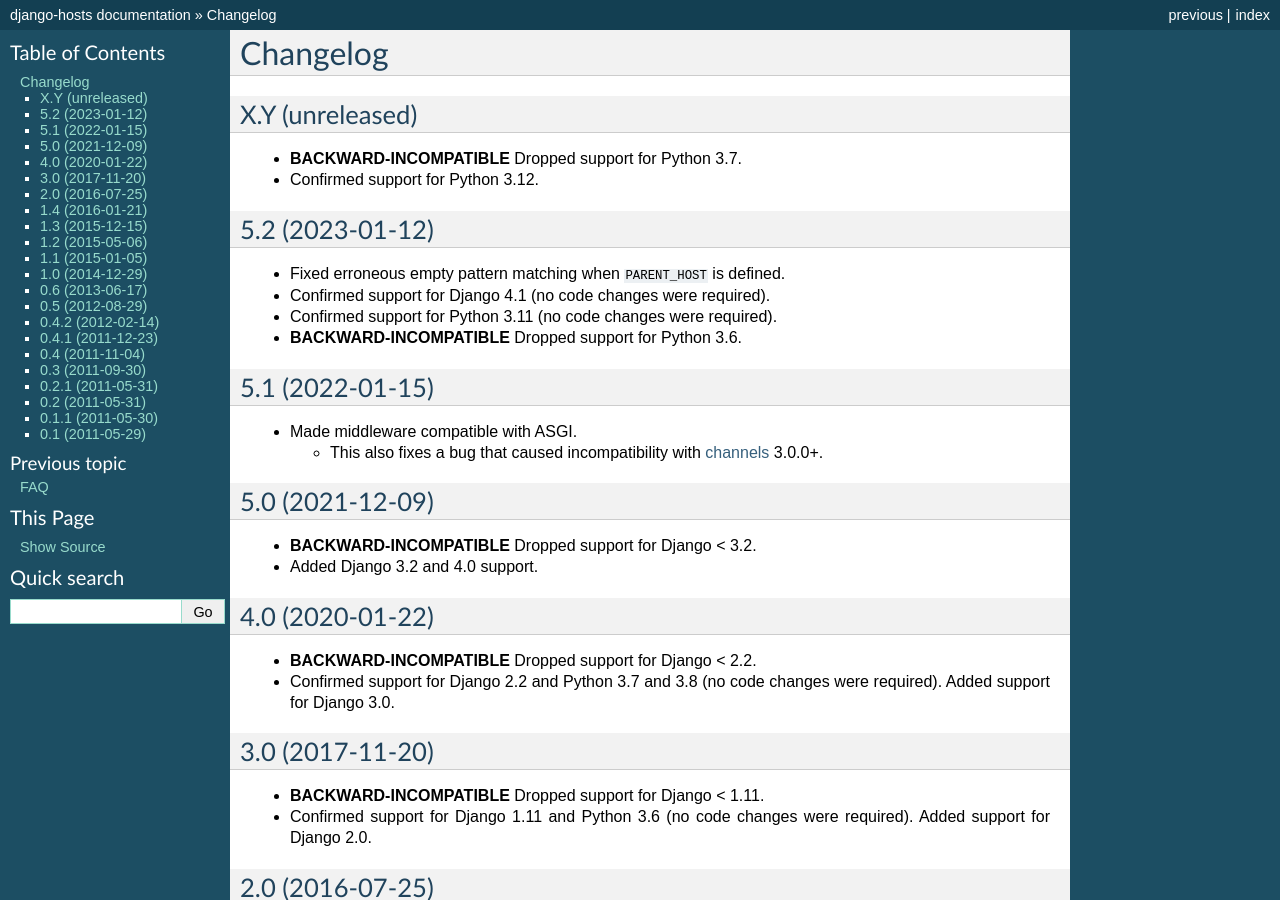
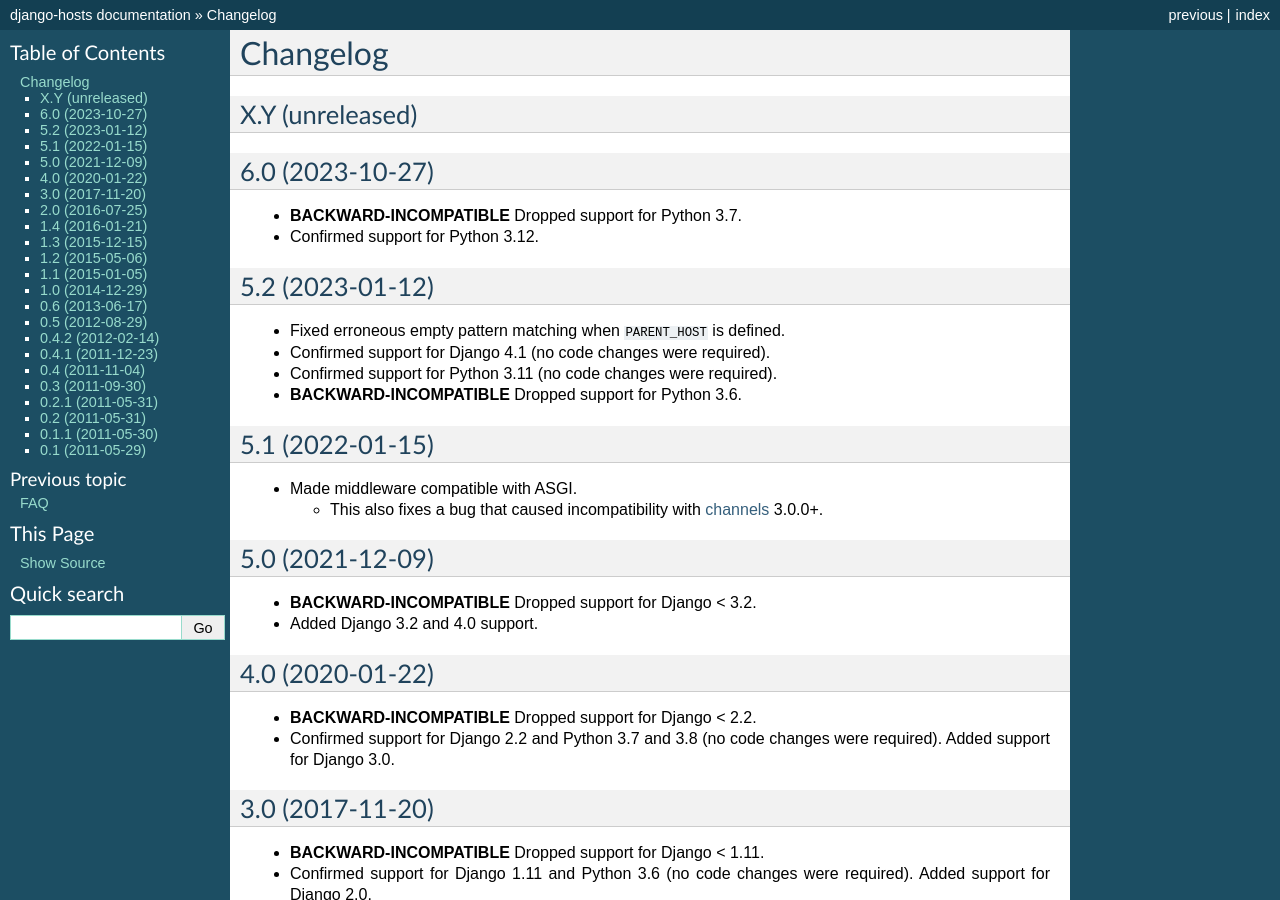
Before and after one commit to jazzband/django-hosts, a Sphinx documentation site: the page built from docs/changelog.rst, in a window 1280 px wide and 900 px high. Built offline with Sphinx 7.4.7, drawn with Linux system fonts in a browser that asks for light colours; the version number could not be read and is left out.

Commit message:
Add release date for 6.0 (#165)

```diff
--- a/docs/changelog.rst
+++ b/docs/changelog.rst
@@ -2,6 +2,9 @@
 =========
 
 X.Y (unreleased)
+----------------
+
+6.0 (2023-10-27)
 ----------------
 
 - **BACKWARD-INCOMPATIBLE** Dropped support for Python 3.7.
```
